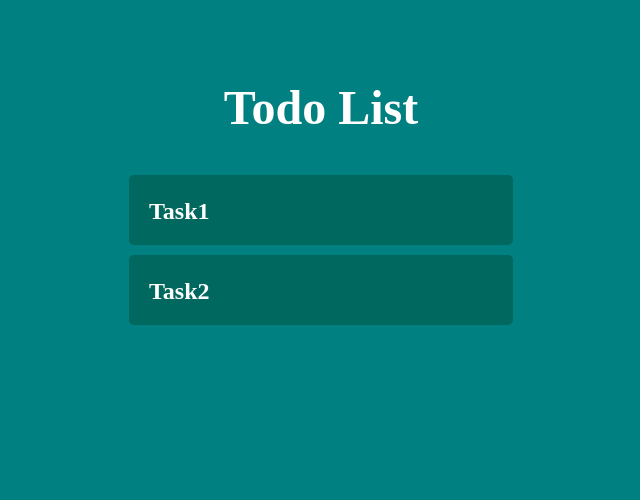
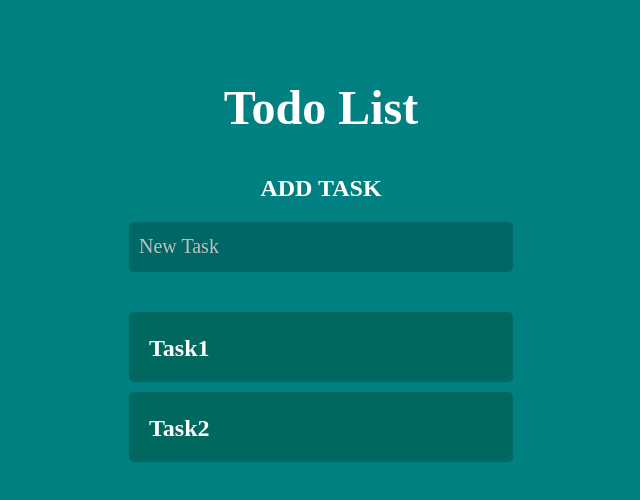
Before and after one commit to YukiOnishi1129/todo-redux, a React (Create React App) app: page / in a window 1280 px wide. Shown: the top 500 px of the page, without its empty margins (319-959 px from the left). Built offline with nearby package versions, Linux system fonts and the light colour scheme.

Commit message:
機能：Todo更新処理

```diff
--- a/package.json
+++ b/package.json
@@ -6,6 +6,7 @@
     "@testing-library/jest-dom": "^4.2.4",
     "@testing-library/react": "^9.3.2",
     "@testing-library/user-event": "^7.1.2",
+    "prop-types": "^15.7.2",
     "react": "^16.13.1",
     "react-dom": "^16.13.1",
     "react-redux": "^7.2.0",
--- a/src/actions/index.jsx
+++ b/src/actions/index.jsx
@@ -1,7 +1,8 @@
 // ActionCreatorの定義
-export const addTodo = (todo) => ({
+export const addTodo = (id, title) => ({
   type: 'ADD',
   payload: {
-    todo,
+    id,
+    title,
   },
 });
--- a/src/components/AddTodo.jsx
+++ b/src/components/AddTodo.jsx
@@ -1 +1,42 @@
 import React, { Component } from 'react';
+
+export default class AddTodo extends Component {
+  constructor() {
+    super();
+    this.state = {
+      inputValue: '', // todo追加フォームの入力値(初期値は空文字)
+    };
+    this.onInputValueChange = this.onInputValueChange.bind(this);
+    this.handleAdd = this.handleAdd.bind(this);
+  }
+
+  onInputValueChange(e) {
+    this.setState({
+      inputValue: e.target.value,
+    });
+  }
+
+  handleAdd(e) {
+    // エンターキーが押された際にtodoを追加
+    if (e.keyCode === 13 && e.target.value !== '') {
+      this.props.onEnterUpdateTodo(this.props.uniqueId + 1, e.target.value);
+      // todo追加後、フォームの値をリセットする
+      this.setState({ inputValue: '' });
+    }
+  }
+
+  render() {
+    return (
+      <section className="common-area">
+        <h2 className="add-title">ADD TASK</h2>
+        <input
+          type="text"
+          placeholder="New Task"
+          value={this.state.inputValue}
+          onChange={this.onInputValueChange}
+          onKeyDown={this.handleAdd}
+        />
+      </section>
+    );
+  }
+}
--- a/src/components/TodoApp.jsx
+++ b/src/components/TodoApp.jsx
@@ -1,4 +1,5 @@
 import React, { Component } from 'react';
+import AddTodo from '../containers/AddTodo';
 import TodoList from '../containers/TodoList';
 
 export default class TodoApp extends Component {
@@ -6,6 +7,7 @@ export default class TodoApp extends Component {
     return (
       <div className="wrapper">
         <h1 className="title">Todo List</h1>
+        <AddTodo />
         <TodoList />
       </div>
     );
--- a/src/components/TodoList.jsx
+++ b/src/components/TodoList.jsx
@@ -3,10 +3,11 @@ import Todo from './Todo';
 
 export default class TodoList extends Component {
   render() {
-    const { todos } = this.props;
+    // propsからstate, イベントを取得できる
+    // const { todos } = this.props;
 
     // map関数で実施した場合(こっちがシンプルに書ける)
-    const todoList = todos.map((todo) => {
+    const todoList = this.props.todos.map((todo) => {
       return <Todo key={todo.id} {...todo} />;
     });
     return (
--- /dev/null
+++ b/src/containers/AddTodo.jsx
@@ -0,0 +1,20 @@
+import { connect } from 'react-redux';
+import { addTodo } from '../actions';
+import AddTodo from '../components/AddTodo';
+
+const mapStateToProps = (state) => {
+  return {
+    // state.reducer名.プロパティ
+    uniqueId: state.tasksReducer.uniqueId,
+  };
+};
+
+const mapDispatchToProps = (dispatch) => {
+  return {
+    onEnterUpdateTodo: (id, title) => {
+      dispatch(addTodo(id, title));
+    },
+  };
+};
+
+export default connect(mapStateToProps, mapDispatchToProps)(AddTodo);
--- a/src/containers/TodoList.jsx
+++ b/src/containers/TodoList.jsx
@@ -1,5 +1,5 @@
 import { connect } from 'react-redux';
-import { addTodo } from '../actions';
+// import { addTodo } from '../actions';
 import TodoList from '../components/TodoList';
 
 // mapStateToProps
@@ -7,17 +7,22 @@ const mapStateToProps = (state) => {
   return {
     // state.reducer名.プロパティ
     todos: state.tasksReducer.todos,
+    uniqueId: state.tasksReducer.uniqueId,
   };
 };
 
 // mapDispatchToProps
-const mapDispatchToProps = (dispatch) => {
-  return {
-    onEnterUpdateTodo: (todo) => {
-      dispatch(addTodo(todo));
-    },
-  };
-};
+// const mapDispatchToProps = (dispatch) => {
+//   return {
+//     onEnterUpdateTodo: (id, title) => {
+//       dispatch(addTodo(id, title));
+//     },
+//     onUpdateId: (id) => {
+//       dispatch(updateUniqueId(id));
+//     },
+//   };
+// };
 
 // connect(state, action)(component)
-export default connect(mapStateToProps, mapDispatchToProps)(TodoList);
+// export default connect(mapStateToProps, mapDispatchToProps)(TodoList);
+export default connect(mapStateToProps)(TodoList);
--- a/src/index.js
+++ b/src/index.js
@@ -2,8 +2,8 @@ import React from 'react';
 import ReactDOM from 'react-dom';
 import { createStore } from 'redux';
 import { Provider } from 'react-redux';
+import rootReducer from './reducers';
 import TodoApp from './components/TodoApp';
-import rootReducer from './reducers';
 import './index.css';
 import * as serviceWorker from './serviceWorker';
 
--- a/src/reducers/tasks.jsx
+++ b/src/reducers/tasks.jsx
@@ -13,7 +13,6 @@ const initialState = {
     },
   ],
   uniqueId: 2, // todoが初期値で2つあるため、todo追加した際のidの採番を3から開始する
-  inputValue: '', // todo追加フォームの入力値(初期値は空文字)
   searchKeyWord: '', //検索キーワード
 };
 
@@ -22,8 +21,15 @@ export default function tasksReducer(state = initialState, action) {
   switch (action.type) {
     case 'ADD':
       return {
-        ...state,
-        todos: state.todos.concat(action.payload.todo),
+        todos: [
+          ...state.todos,
+          {
+            id: action.payload.id,
+            title: action.payload.title,
+            editFlg: false,
+          },
+        ],
+        uniqueId: action.payload.id,
       };
     default:
       return state;
```
